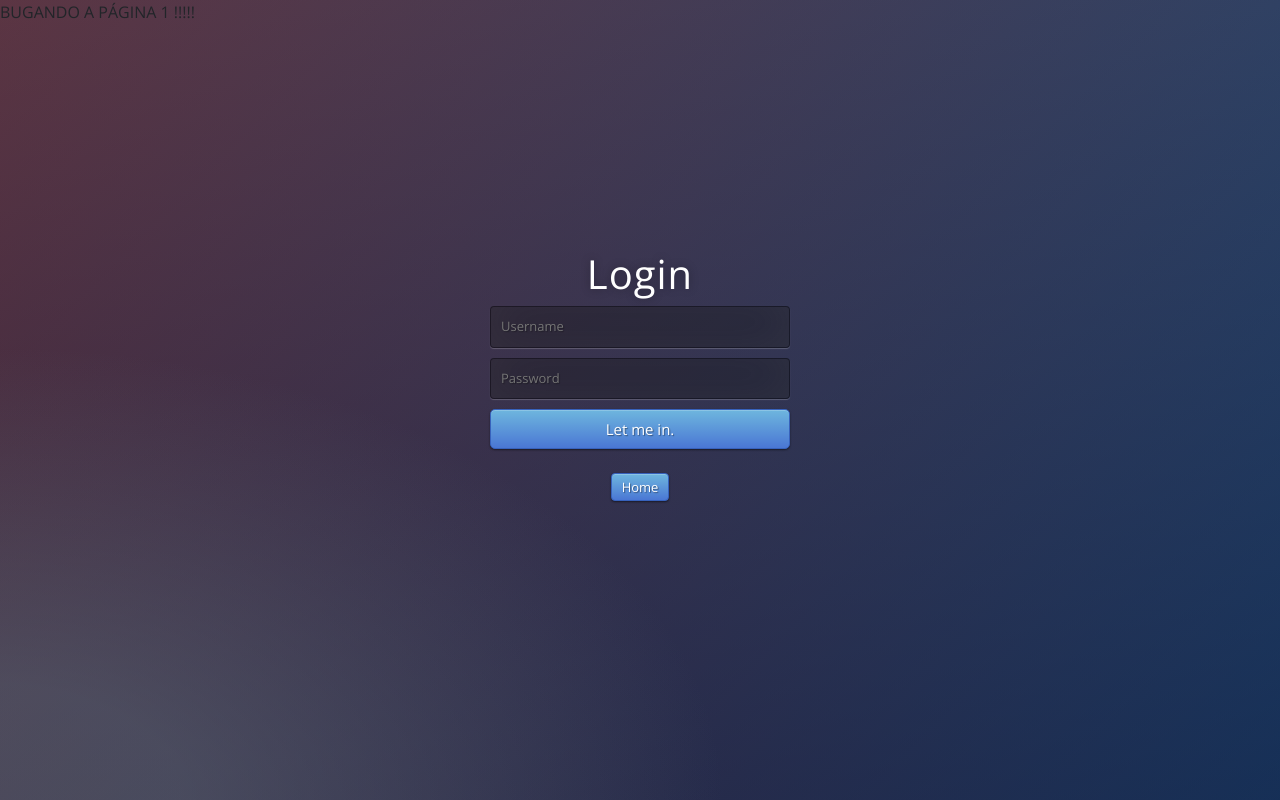
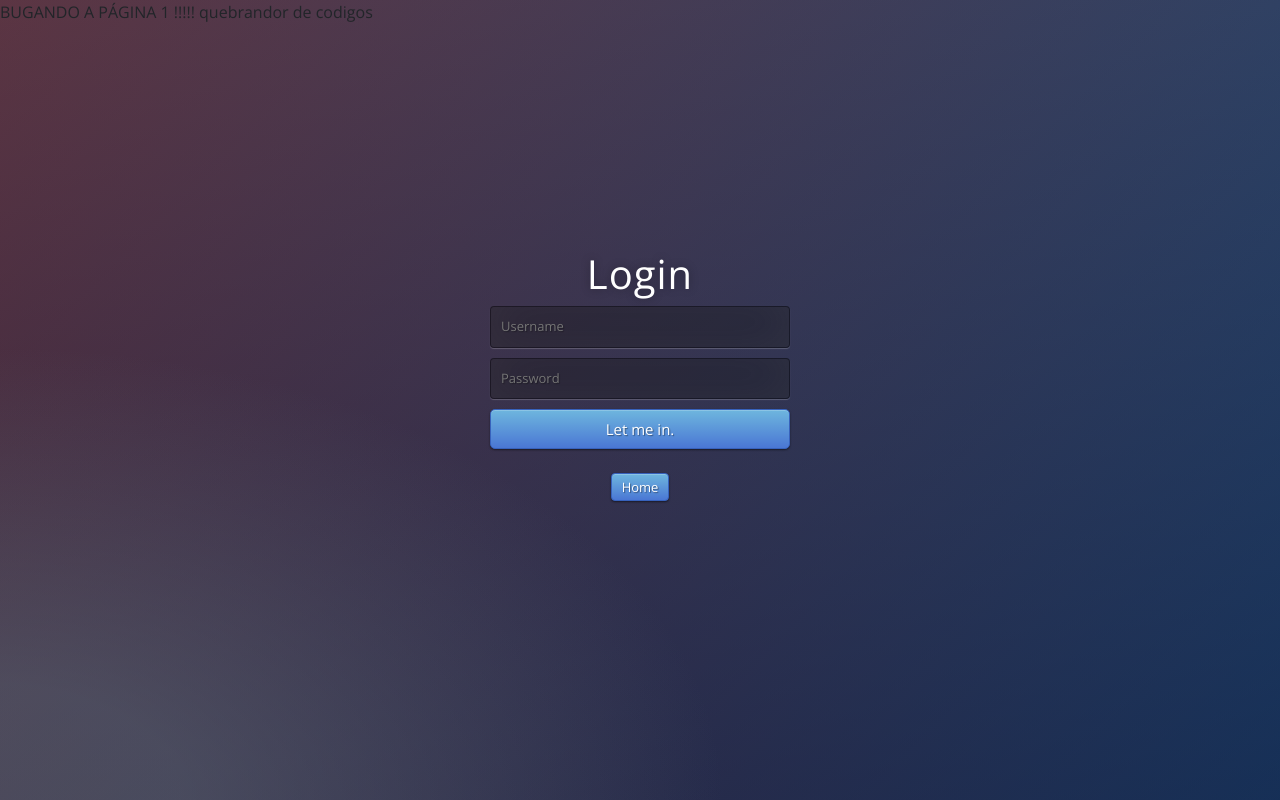
Before and after one commit to SemiramisCavalcanti/projetologinCodepen, a PHP site: page /paginas/login01.php in a window 1280 px wide. Run offline with PHP 8.4, Linux system fonts and the light colour scheme.

Commit message:
samiramis

```diff
--- a/paginas/login01.php
+++ b/paginas/login01.php
@@ -12,7 +12,7 @@
     <body>
 
         BUGANDO A PÁGINA 1 !!!!!
-
+        quebrandor de codigos
         <div class="login">
             <h1>Login</h1>
             <form method="post">
```
